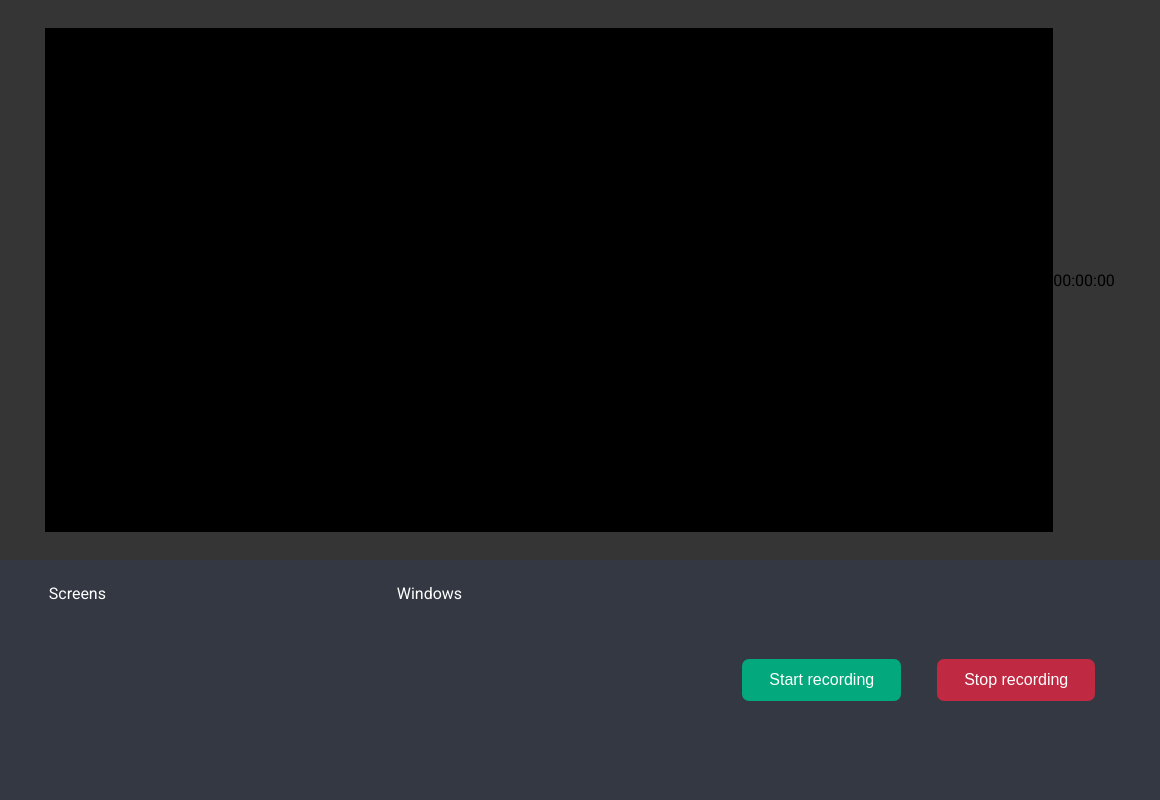
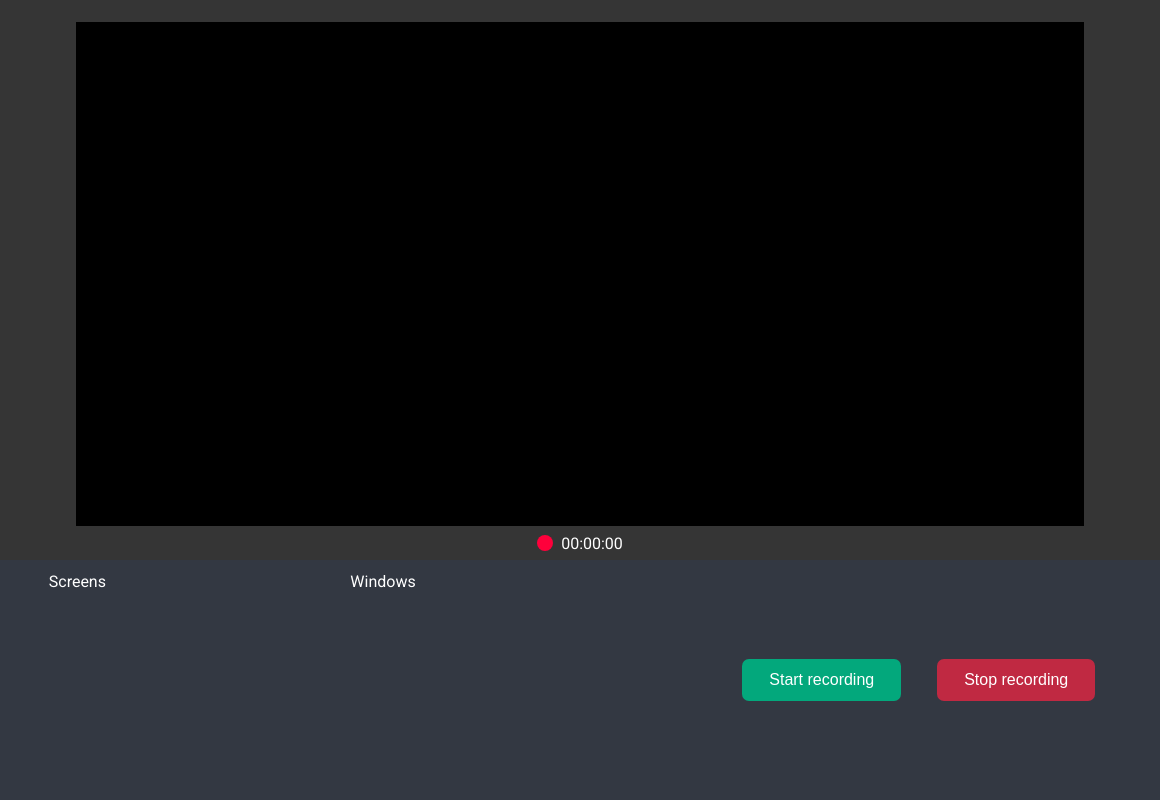
Before and after one commit to dorfingerjonas/dorcast, an Electron app: page src/index.html in a window 1160 px wide. Drawn offline with Linux system fonts and the light colour scheme; no server answers.

Commit message:
implement ehanced stylesheet

```diff
--- a/src/mainScreen.css
+++ b/src/mainScreen.css
@@ -7,15 +7,41 @@
     width: 70%;
     height: 70%;
     padding: 0 15%;
+    background: var(--bg);
+    color: var(--font-color);
     display: flex;
-    justify-content: center;
+    justify-content: flex-end;
     align-items: center;
-    background: var(--bg);
+    flex-direction: column;
 }
 
 #preview {
     height: 90%;
     background: #000;
+}
+
+.videoWrapper #timerWrapper {
+    height: 6%;
+    display: flex;
+    justify-content: center;
+    align-items: center;
+}
+
+.videoWrapper #timerWrapper #recording {
+    width: 1em;
+    height: 1em;
+    background: var(--recording);
+    border-radius: 50%;
+    margin-right: .5em;
+    animation-duration: 1s;
+    animation-iteration-count: infinite;
+    animation-timing-function: linear;
+}
+
+@keyframes recording {
+    0% { opacity: 0; }
+    50% { opacity: 1; }
+    100% { opacity: 0; }
 }
 
 #settings {
@@ -36,6 +62,7 @@
     border-radius: 7px;
     outline: none;
     cursor: pointer;
+    user-select: none;
     transition: all 300ms ease-in-out;
 }
 
@@ -69,16 +96,23 @@
 }
 
 #sourceSelection > div {
-    width: 40%;
+    height: 90%;
+    width: 48%;
+    color: var(--font-color);
+}
+
+#sourceSelection > div > div {
+    width: 100%;
     height: 80%;
+    margin: .5em;
     display: flex;
     flex-wrap: wrap;
-    color: var(--font-color);
     overflow-y: scroll;
 }
 
 #sourceSelection > div span {
     width: 100%;
+    margin-bottom: .5em;
 }
 
 .window, .screen {
@@ -86,7 +120,19 @@
     height: 0;
     margin: 1%;
     padding-top: 22.5%;
+    border: 2px solid transparent;
+    border-radius: 5px;
     background-repeat: no-repeat;
     background-position: center center;
     background-size: cover;
+    cursor: pointer;
+    transition: border-color 300ms ease-in-out;
 }
+
+.window:hover, .screen:hover {
+    border-color: var(--startBtn);
+}
+
+.activeSource {
+    border-color: var(--stopBtn);
+}
```
